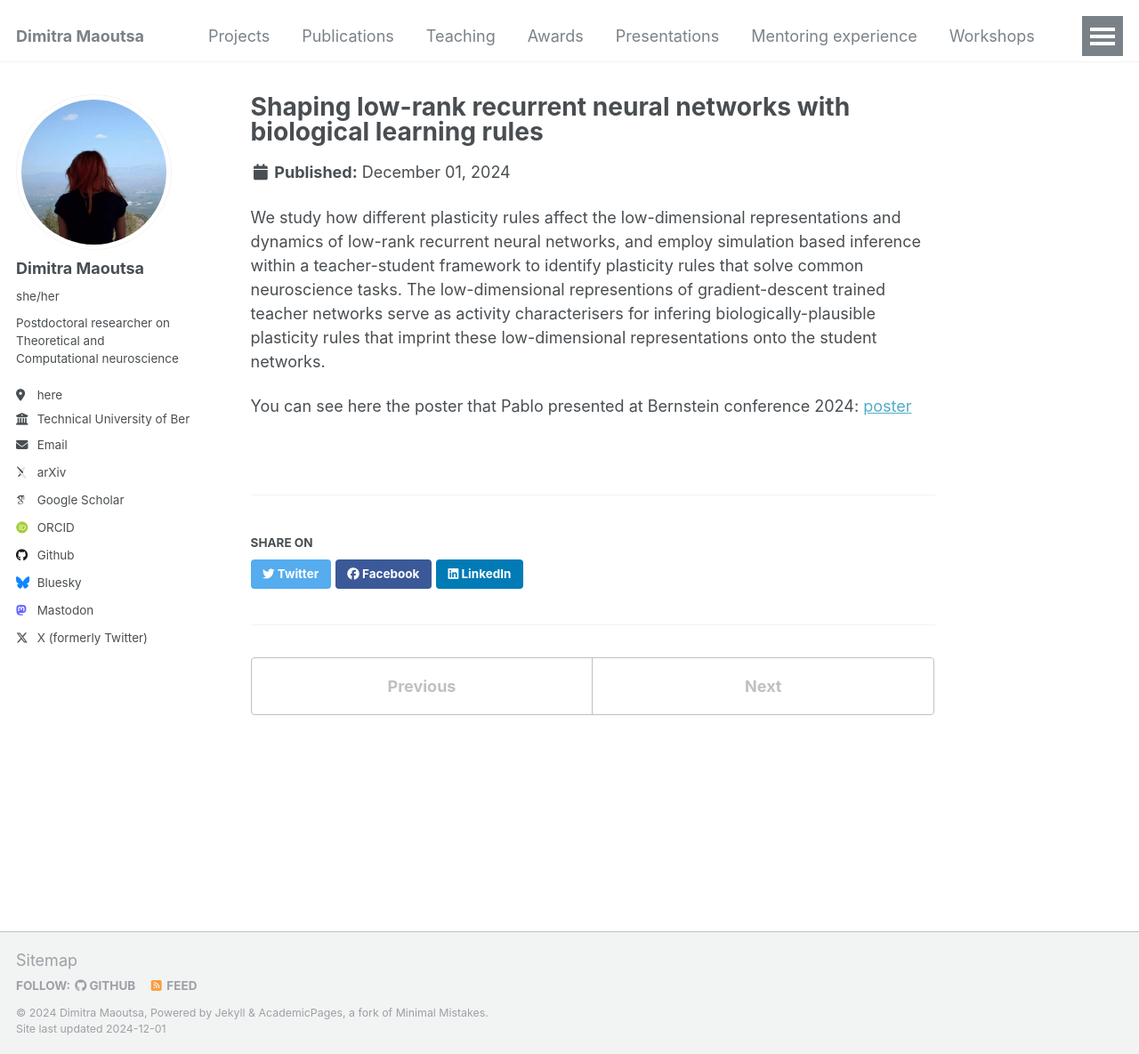
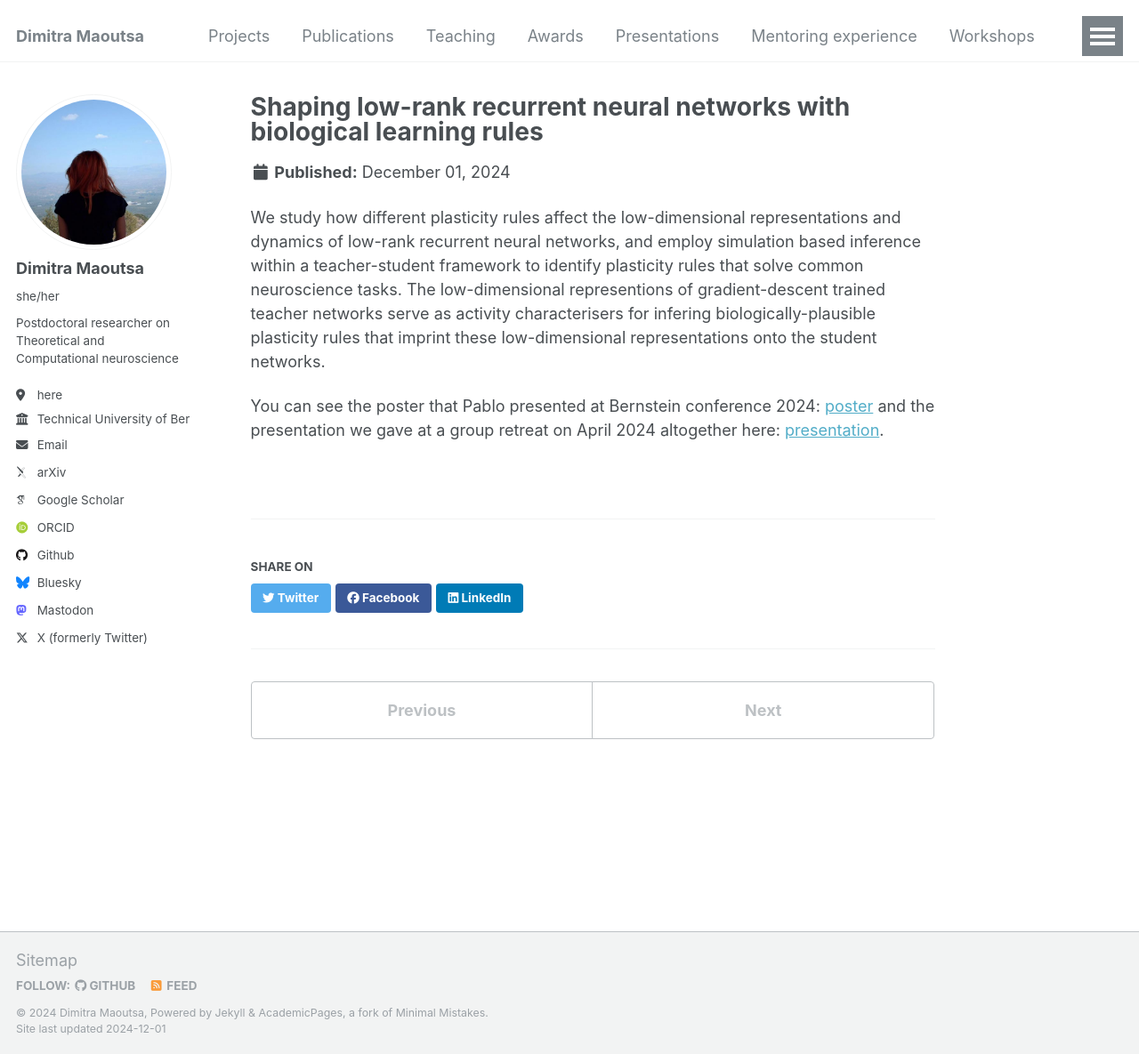
Before and after one commit to dimitra-maoutsa/dimitra-maoutsa.github.io, a Jekyll site: the page built from _portfolio/portfolio-2.md, in a window 1280 px wide and 1185 px high. Shown: the whole window at 89% size. Built offline with Jekyll 4.4.1, drawn with Linux system fonts in a browser that asks for light colours; some web fonts are replaced.

Commit message:
Update portfolio-2.md

```diff
--- a/_portfolio/portfolio-2.md
+++ b/_portfolio/portfolio-2.md
@@ -10,4 +10,5 @@ The low-dimensional representions of gradient-descent trained teacher networks s
 for infering biologically-plausible plasticity rules that imprint these low-dimensional representations onto the student networks.
 
 
-You can see here the poster that Pablo presented at Bernstein conference 2024: [poster](https://www.world-wide.org/bernstein-24/shaping-low-rank-recurrent-neural-9e3c69df/)
+You can see the poster that Pablo presented at Bernstein conference 2024: [poster](https://www.world-wide.org/bernstein-24/shaping-low-rank-recurrent-neural-9e3c69df/)
+and the presentation we gave at a group retreat on April 2024 altogether here: [presentation](https://docs.google.com/presentation/d/1oDrFxc2aCzDteNMSVGniCC7XufMFvoZB/edit?usp=share_link&ouid=118137270217997530927&rtpof=true&sd=true).
```
